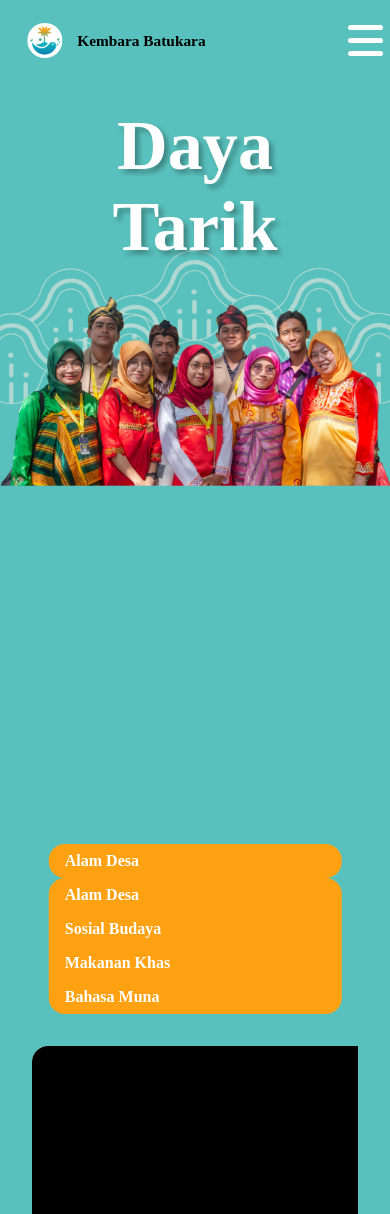
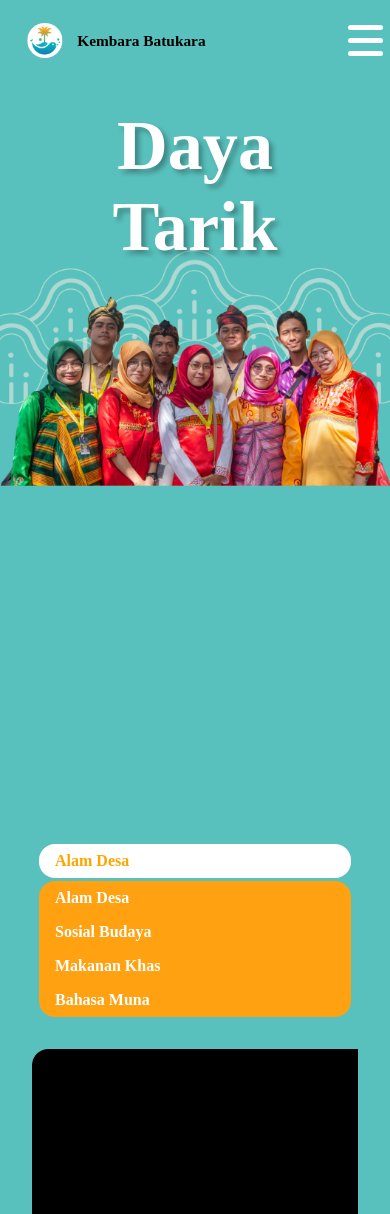
Before and after one commit to ZulfikarPra/muna-palpale, a React (Create React App) app in the folder frontend/: page /daya-tarik in a window 390 px wide. Shown: the top 1214 px of the page. Built offline with nearby package versions, Linux system fonts and the light colour scheme; a web font is replaced by a local one.

Commit message:
daya tarik dropdown mobile

```diff
--- a/frontend/src/pages/DayaTarik.js
+++ b/frontend/src/pages/DayaTarik.js
@@ -6,19 +6,83 @@ import { useState } from 'react';
 
 export const DayaTarik = () => {
   const [show, setShow] = useState(true);
+  const [menuText, setMenuText] = useState('Alam Desa');
+  const [isActive, setIsActive] = useState(false);
 
   return (
     <div className="daya-tarik">
       <div className="daya-tarik-jumbotron">
         <h1>Daya Tarik</h1>
       </div>
-      <div className="daya-tarik-button">
-        <div className="show-btn-container">
-          <button className="show-btn" onClick={() => setShow(!show)}>
-            Alam Desa
-          </button>
+      <div className="daya-tarik-menu">
+        <div className="dropdown-mobile">
+          <div className="show-btn-container">
+            <button
+              className="show-btn"
+              style={{
+                backgroundColor: isActive ? 'orange' : 'white',
+                color: isActive ? 'white' : 'orange',
+              }}
+              onClick={() => {
+                setShow(!show);
+                setIsActive(!isActive);
+              }}
+            >
+              {menuText}
+            </button>
+          </div>
+          {show === true ? (
+            <ul>
+              <li>
+                <button
+                  onClick={(e) => {
+                    setMenuText(e.target.innerText);
+                    setShow(!show);
+                    setIsActive(!isActive);
+                  }}
+                >
+                  Alam Desa
+                </button>
+              </li>
+              <li>
+                <button
+                  onClick={(e) => {
+                    setMenuText(e.target.innerText);
+                    setShow(!show);
+                    setIsActive(!isActive);
+                  }}
+                >
+                  Sosial Budaya
+                </button>
+              </li>
+              <li>
+                <button
+                  onClick={(e) => {
+                    setMenuText(e.target.innerText);
+                    setShow(!show);
+                    setIsActive(!isActive);
+                  }}
+                >
+                  Makanan Khas
+                </button>
+              </li>
+              <li>
+                <button
+                  onClick={(e) => {
+                    setMenuText(e.target.innerText);
+                    setShow(!show);
+                    setIsActive(!isActive);
+                  }}
+                >
+                  Bahasa Muna
+                </button>
+              </li>
+            </ul>
+          ) : (
+            ''
+          )}
         </div>
-        {show === true ? (
+        <div className="menu-desktop">
           <ul>
             <li>
               <button>Alam Desa</button>
@@ -33,9 +97,7 @@ export const DayaTarik = () => {
               <button>Bahasa Muna</button>
             </li>
           </ul>
-        ) : (
-          ''
-        )}
+        </div>
       </div>
       <div className="daya-tarik-content">
         <CardLeft></CardLeft>
--- a/frontend/src/pages/Galeri.js
+++ b/frontend/src/pages/Galeri.js
@@ -1,4 +1,4 @@
-import blank from '../asset/blank.png';
+// import blank from '../asset/blank.png';
 import GaleriImg from '../asset/galeri/GaleriImg';
 
 export const Galeri = () => {
--- a/frontend/src/style/_dayatarik.scss
+++ b/frontend/src/style/_dayatarik.scss
@@ -32,10 +32,12 @@
     }
   }
 
-  .daya-tarik-button {
-    .show-btn-container {
+  .daya-tarik-menu {
+    .dropdown-mobile {
       display: none;
+      // background-color: red;
     }
+    .menu-desktop {
       ul {
         display: flex;
         justify-content: space-between;
@@ -60,6 +62,7 @@
         }
       }
     }
+  }
   .daya-tarik-content {
     display: flex;
     gap: 2em;
--- a/frontend/src/style/_responsive.scss
+++ b/frontend/src/style/_responsive.scss
@@ -204,14 +204,16 @@
         white-space: normal;
       }
     }
-    .daya-tarik-button {
+    .daya-tarik-menu {
       position: relative;
-      width: 75%;
+      width: 80%;
       top: 0;
       left: 50%;
       transform: translateX(-50%);
+      .dropdown-mobile {
+        display: block;
         .show-btn-container {
-        display: block;
+          // display: block;
           .show-btn {
             background-color: $oren;
             padding: 0.5em 1em;
@@ -226,26 +228,35 @@
             font-weight: 600;
           }
         }
-
         ul {
           display: block;
           // display: none;
           padding: 0;
-        margin: 0;
+          margin-top: 3px;
           background-color: $oren;
           border-radius: 1em;
+          list-style: none;
           li {
             padding: 0;
             margin: 0;
             button {
+              border: none;
+              color: white;
+              font-family: Mango;
               padding: 0.5em 1em;
               margin: 0;
               font-size: 1rem;
+              font-weight: 600;
               width: 100%;
               text-align: left;
               background-color: transparent;
             }
           }
+        }
+      }
+
+      .menu-desktop {
+        display: none;
       }
     }
     .daya-tarik-content {
```
Lines whose indentation alone changed are shown as unchanged.
